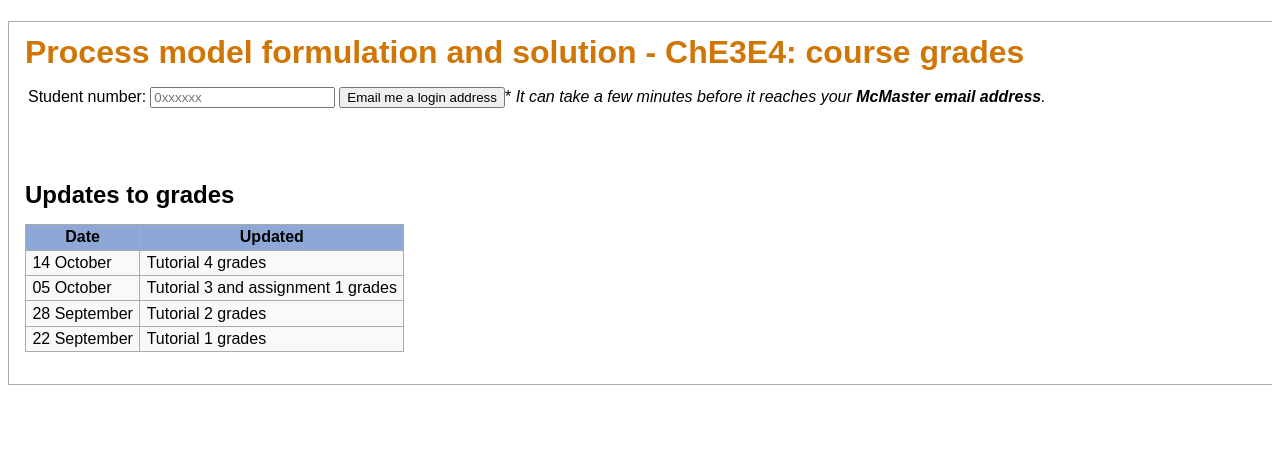
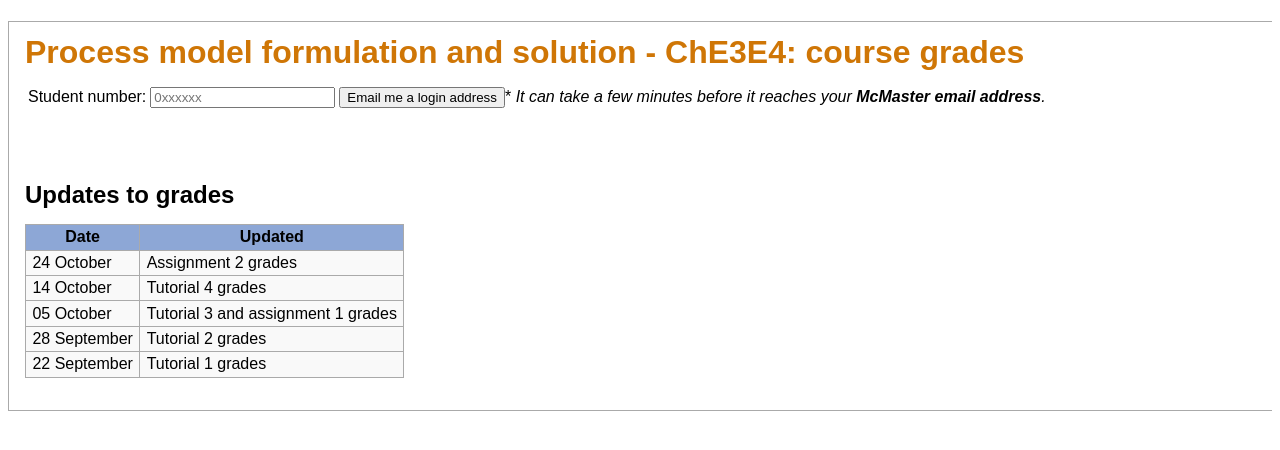
Before and after one commit to kgdunn/Django-app-grades, a Django app: template student/templates/sign_in_form.html in a window 1280 px wide. Shown: the top 450 px of the page. Run offline with Django 3.2, Linux system fonts and the light colour scheme; the template is opened without the code that fills it, so the values that code supplies are empty; some libraries are stand-ins or nearby versions.

Commit message:
Updated grades with assignment 2 marks.

```diff
--- a/student/templates/sign_in_form.html
+++ b/student/templates/sign_in_form.html
@@ -21,6 +21,10 @@ reaches your <b>McMaster email address</b>.</i></td>
 			<th>Updated</th>
 		</tr>
 		<tr>
+			<td>24 October</td>
+			<td>Assignment 2 grades</td>
+		</tr>
+		<tr>
 			<td>14 October</td>
 			<td>Tutorial 4 grades</td>
 		</tr>
```
Also changed, not shown: 1 other file.
